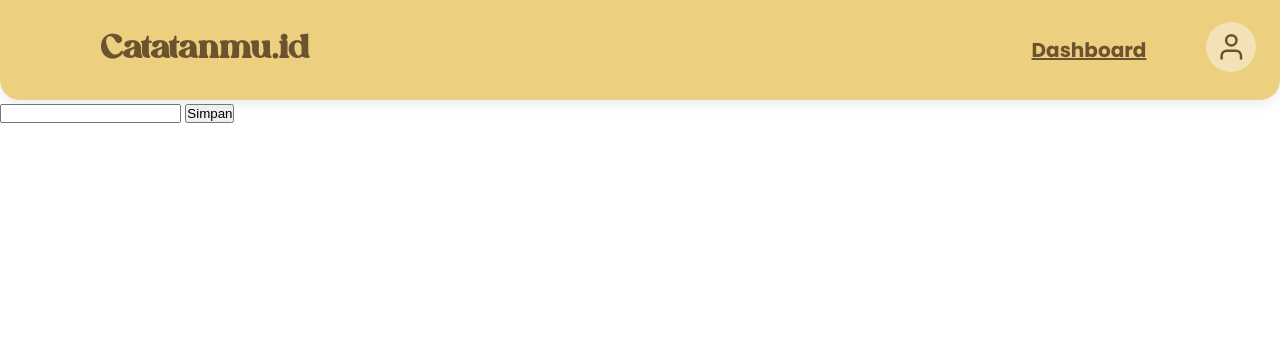
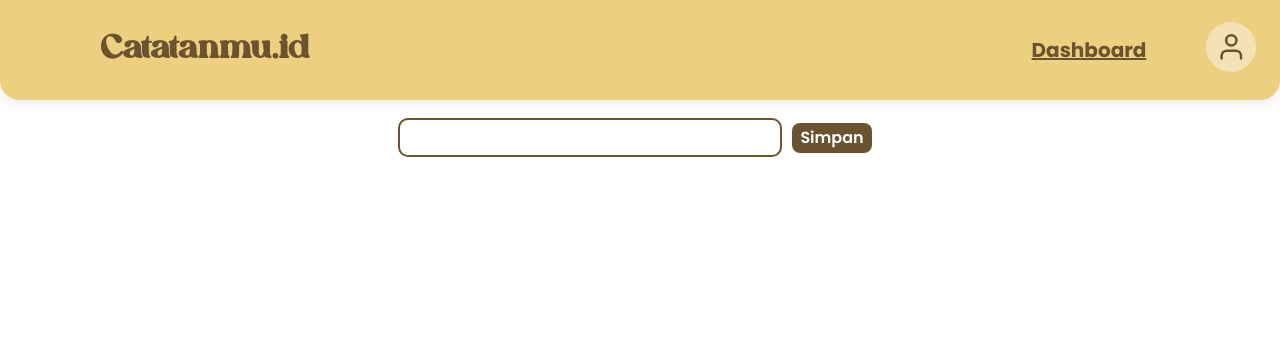
Before and after one commit to HijazP/CRUD-BASDAT, a PHP site: page /wledit.php?works_id=1 in a window 1280 px wide. Shown: the top 360 px of the page. Run offline with PHP 8.4, Linux system fonts and the light colour scheme; the visitor is signed in with stand-in values (Sample User, id 1); data that the repository does not hold is empty.

Commit message:
Done TDLEdit & WLEdit page interface

```diff
--- a/dashboard.css
+++ b/dashboard.css
@@ -167,6 +181,22 @@ h2{
     transition: .2s;
     cursor: pointer;
 }
+
+.simpan{
+        width: 80px;
+        height: 30px;
+        color: white;
+        font-family: 'Poppins', sans-serif;
+        font-size: 1em;
+        font-weight: 550;
+        background-color: #6A532E;
+        outline: none;
+        border: none;
+        border-radius: 8px;
+        margin: 10px;
+        transition: .2s;
+        cursor: pointer;
+    }
 
 .error{
     display: flex;
--- a/editprofile.php
+++ b/editprofile.php
@@ -46,7 +46,7 @@ if (isset($_GET['delete'])) {
     <link rel="preconnect" href="https://fonts.googleapis.com">
     <link rel="preconnect" href="https://fonts.gstatic.com" crossorigin>
     <link href="https://fonts.googleapis.com/css2?family=Poppins:ital,wght@0,100;0,200;0,300;0,400;0,500;0,600;0,700;0,800;0,900;1,100;1,200;1,300;1,400;1,500;1,600;1,700;1,800;1,900&display=swap" rel="stylesheet">
-    <link rel="stylesheet" href="style.css"/>
+    <link rel="stylesheet" href="dashboard.css"/>
     <title>Profil <?php echo $_SESSION["user"]["username"] ?> | Catatanmu.id</title>
 </head>
 <body>
--- a/profile.php
+++ b/profile.php
@@ -35,7 +35,7 @@ $profile = mysqli_query($conn, "SELECT * FROM profile WHERE username='$uname'");
 
     <?php while($data = mysqli_fetch_assoc($profile)) { ?>
     <div class="box">
-        <h2>Profil</h2>
+        <h2 class="pagemark">Profil</h2>
         <ul class="data-profil">
             <li>Username<br><?php echo $_SESSION["user"]["username"] ?></li>
             <li>Email<br><?php echo $data['email']; ?></li>
--- a/wledit.php
+++ b/wledit.php
@@ -50,14 +50,17 @@
                 </li>
             </ul>
         </nav>
-    <form action="" method="POST">
-        <h1></h1>
-        <input type="text" name="wl_edit" value="<?php echo $row['wish_list_content']; ?>">
-        <button type="submit" name="wl_simpan">Simpan</button>
+
+    <form class="tdlbox" action="" method="POST">
+        <input class="tdlinput" type="text" name="wl_edit" value="<?php echo $row['wish_list_content']; ?>">
+        <button class="simpan" type="submit" name="wl_simpan">Simpan</button>
+    </form>
+
+    <div>
         <?php if (isset($errors)) { ?>
         <p><?php echo $errors; ?></p>
         <?php } ?>
-    </form>
+    </div>
 
 </body>
 </html>
```
Also changed, not shown: other parts of dashboard.css (+45 -0 lines), rl1.php (+12 -6 lines), tdledit.php (+9 -4 lines).
